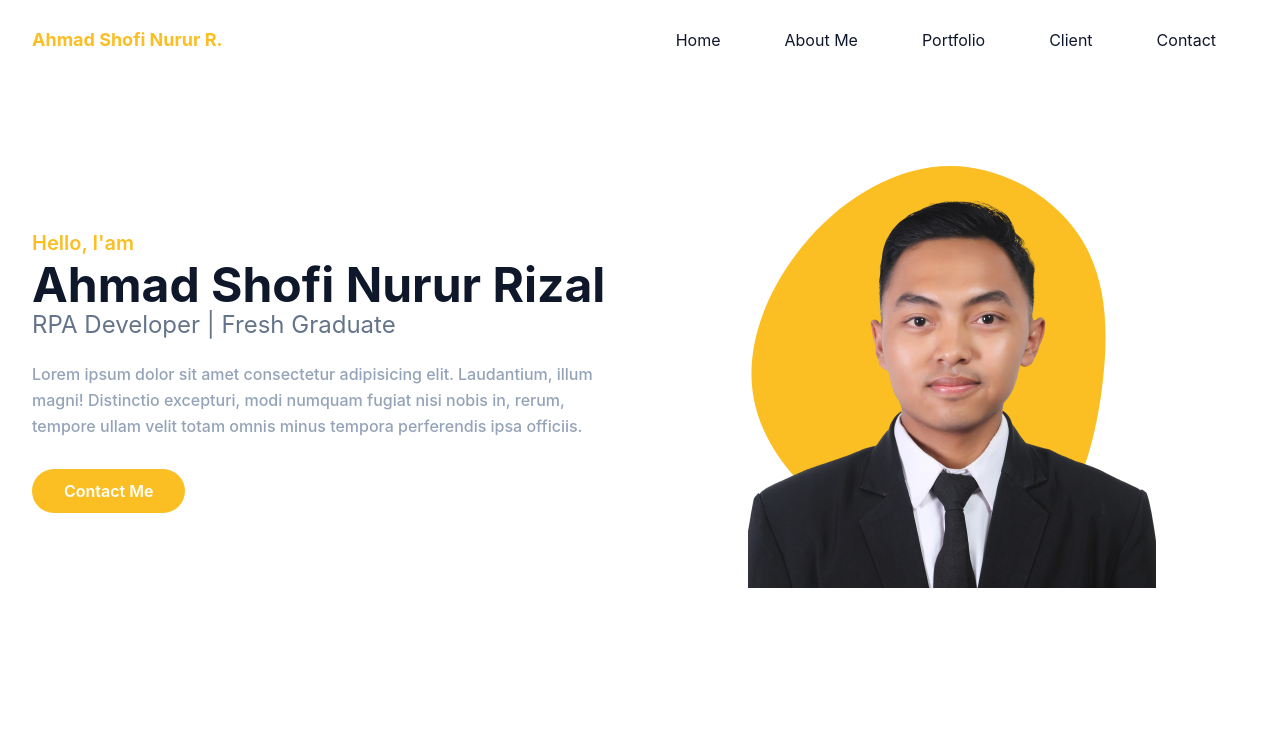
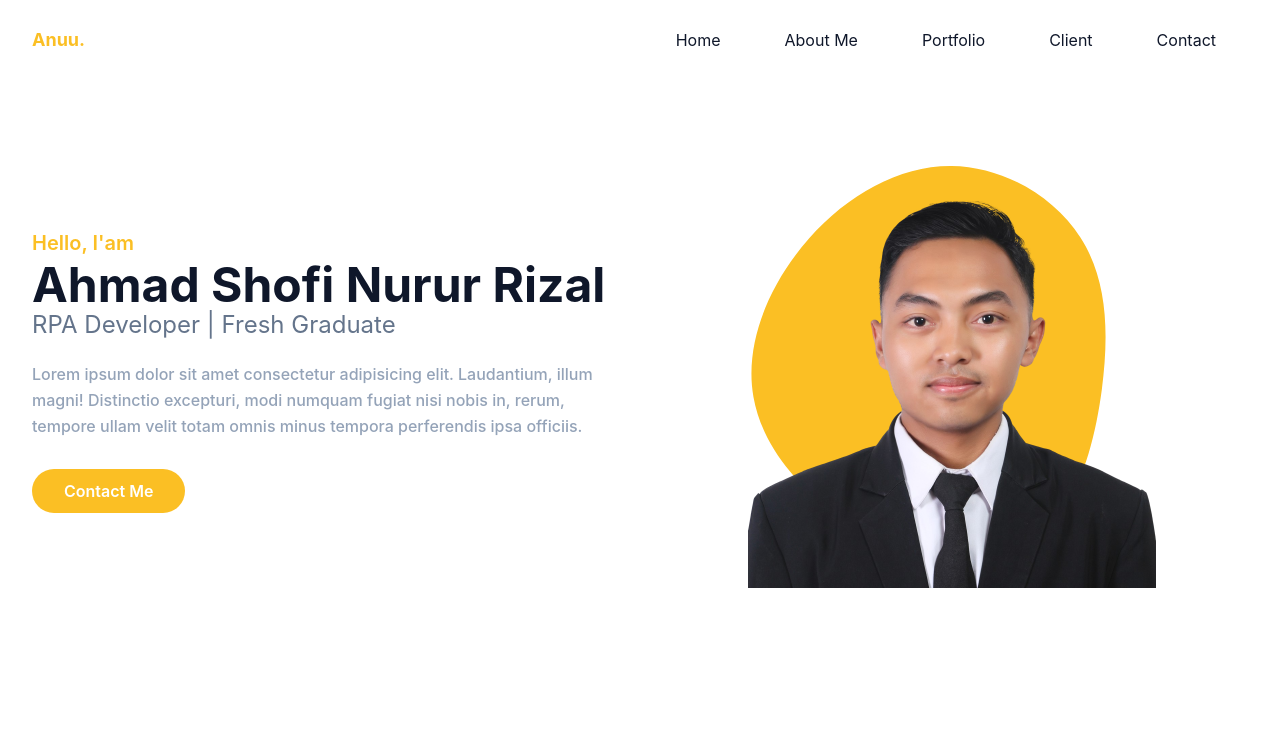
Before and after one commit to ahmadshofi22/portfolio-ahmadshofi, a website: page index.html in a window 1280 px wide. Shown: the top 729 px of the page. Drawn offline with Linux system fonts and the light colour scheme.

Commit message:
mengubah anunya

```diff
--- a/index.html
+++ b/index.html
@@ -14,7 +14,7 @@
 <div class="container">
     <div class="flex items-center justify-between relative">
         <div class="px-4">
-            <a href="#home" class="font-bold text-lg text-primary block py-6">Ahmad Shofi Nurur R.</a>
+            <a href="#home" class="font-bold text-lg text-primary block py-6">Anuu.</a>
         </div>
         <div class="flex items-center px-4">
             <button id="hamburger" name="hamburger" type="button" class="black absolute right-4 lg:hidden">
```
